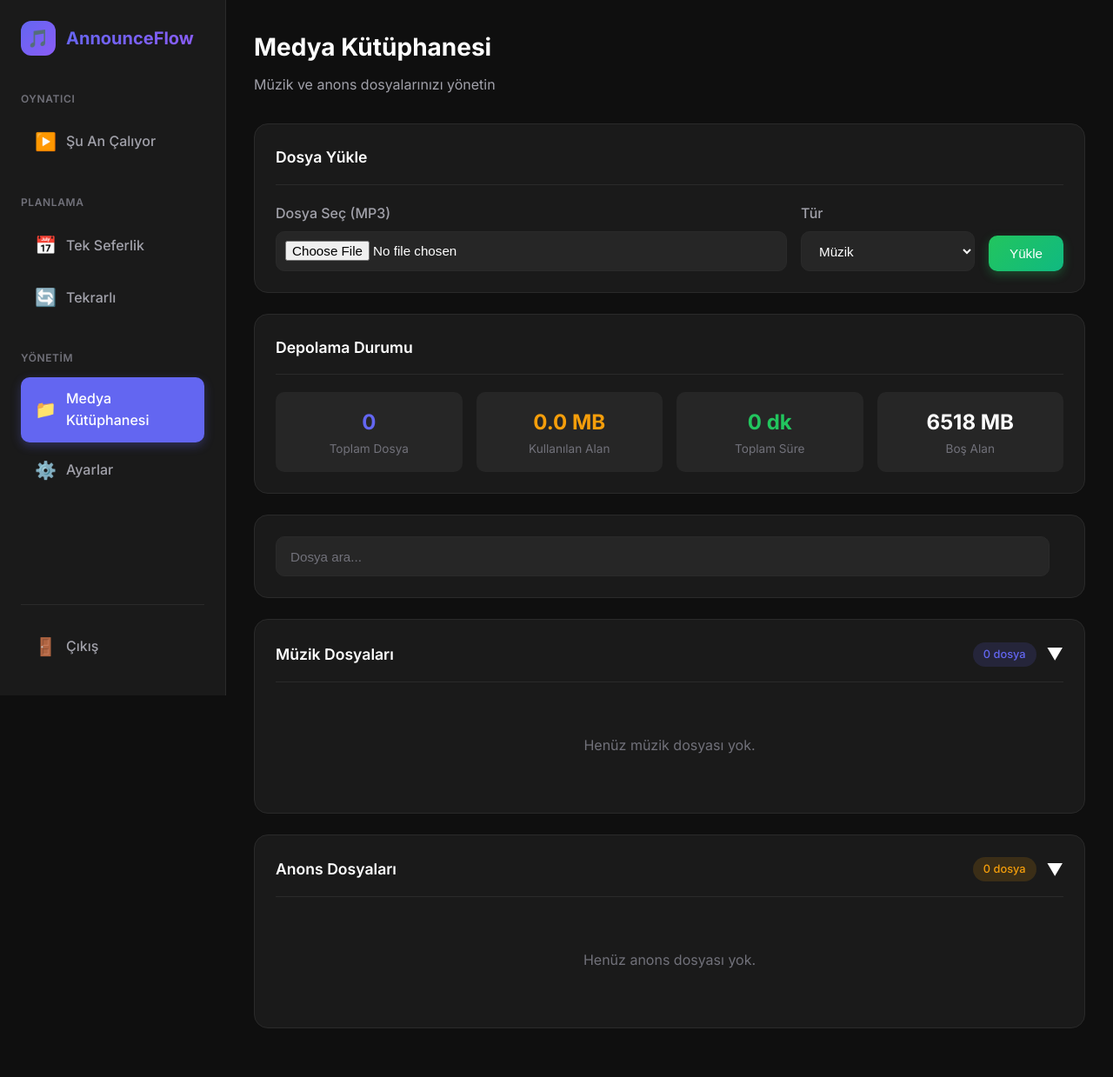
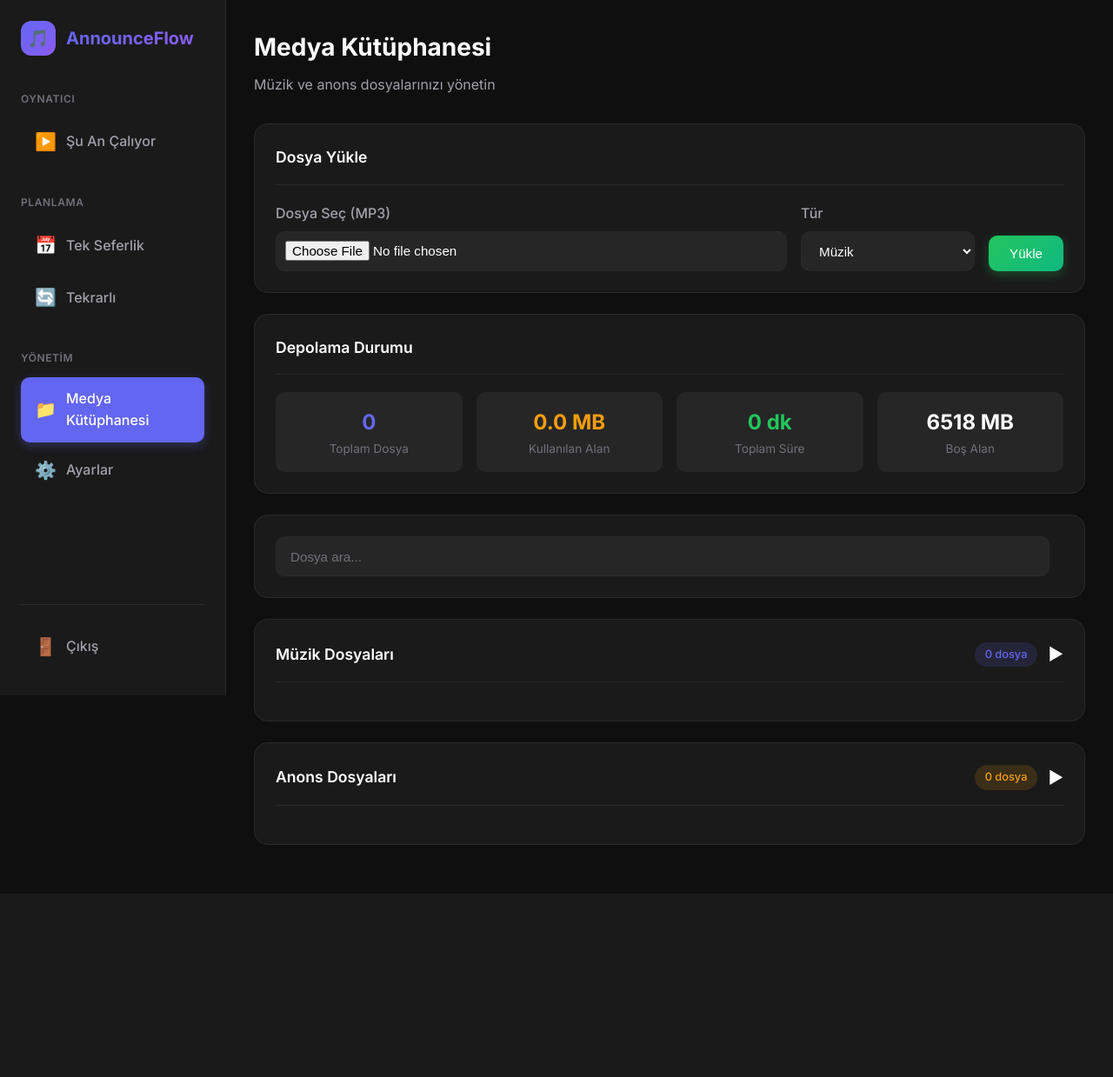
Before and after one commit to berkaybakac/announceflow, a Flask app: page /library in a window 1280 px wide. Shown: the whole page at 87% size. After the commit the page ends 972 px from the top, so only its background shows below. Run offline with Flask 3, Linux system fonts and the light colour scheme; the visitor is signed in with stand-in values (Sample User, id 1); data that the repository does not hold is empty.

Commit message:
feat(ui): collapsible media libraries, default collapsed

```diff
--- a/templates/library.html
+++ b/templates/library.html
@@ -69,8 +69,8 @@
 <!-- Search Box -->
 <div class="card animate-in">
     <div style="display: flex; gap: 16px; align-items: center;">
-        <input type="text" class="form-input" id="searchInput" placeholder="Dosya ara..."
-               onkeyup="filterFiles()" style="flex: 1;">
+        <input type="text" class="form-input" id="searchInput" placeholder="Dosya ara..." onkeyup="filterFiles()"
+            style="flex: 1;">
         <span id="searchResult" style="color: var(--text-muted); font-size: 0.9rem;"></span>
     </div>
 </div>
@@ -81,18 +81,19 @@
         <h3 class="card-title">Müzik Dosyaları</h3>
         <div style="display: flex; align-items: center; gap: 12px;">
             <span class="badge badge-primary">{{ music_files|length }} dosya</span>
-            <span id="musicToggle" style="font-size: 1.2rem;">▼</span>
+            <span id="musicToggle" style="font-size: 1.2rem;">►</span>
         </div>
     </div>
 
-    <div id="musicSection">
+    <div id="musicSection" style="display: none;">
         {% if music_files %}
         <div style="margin-bottom: 12px; display: flex; gap: 12px; align-items: center;">
             <label style="display: flex; align-items: center; gap: 8px; cursor: pointer;">
                 <input type="checkbox" id="selectAllMusic" onchange="toggleSelectAll('music')">
                 <span style="color: var(--text-muted);">Tümünü Seç</span>
             </label>
-            <button class="btn btn-danger btn-sm" onclick="deleteSelected('music')" id="deleteSelectedMusic" style="display: none;">
+            <button class="btn btn-danger btn-sm" onclick="deleteSelected('music')" id="deleteSelectedMusic"
+                style="display: none;">
                 Seçilenleri Sil (<span id="musicSelectedCount">0</span>)
             </button>
         </div>
@@ -109,7 +110,8 @@
                 {% for file in music_files %}
                 <tr data-filename="{{ file.filename|lower }}">
                     <td>
-                        <input type="checkbox" class="file-checkbox music-checkbox" value="{{ file.id }}" onchange="updateDeleteButton('music')">
+                        <input type="checkbox" class="file-checkbox music-checkbox" value="{{ file.id }}"
+                            onchange="updateDeleteButton('music')">
                     </td>
                     <td>
                         <strong>{{ file.filename }}</strong>
@@ -144,18 +146,19 @@
         <h3 class="card-title">Anons Dosyaları</h3>
         <div style="display: flex; align-items: center; gap: 12px;">
             <span class="badge badge-warning">{{ announcement_files|length }} dosya</span>
-            <span id="announcementToggle" style="font-size: 1.2rem;">▼</span>
+            <span id="announcementToggle" style="font-size: 1.2rem;">►</span>
         </div>
     </div>
 
-    <div id="announcementSection">
+    <div id="announcementSection" style="display: none;">
         {% if announcement_files %}
         <div style="margin-bottom: 12px; display: flex; gap: 12px; align-items: center;">
             <label style="display: flex; align-items: center; gap: 8px; cursor: pointer;">
                 <input type="checkbox" id="selectAllAnnouncement" onchange="toggleSelectAll('announcement')">
                 <span style="color: var(--text-muted);">Tümünü Seç</span>
             </label>
-            <button class="btn btn-danger btn-sm" onclick="deleteSelected('announcement')" id="deleteSelectedAnnouncement" style="display: none;">
+            <button class="btn btn-danger btn-sm" onclick="deleteSelected('announcement')"
+                id="deleteSelectedAnnouncement" style="display: none;">
                 Seçilenleri Sil (<span id="announcementSelectedCount">0</span>)
             </button>
         </div>
@@ -172,7 +175,8 @@
                 {% for file in announcement_files %}
                 <tr data-filename="{{ file.filename|lower }}">
                     <td>
-                        <input type="checkbox" class="file-checkbox announcement-checkbox" value="{{ file.id }}" onchange="updateDeleteButton('announcement')">
+                        <input type="checkbox" class="file-checkbox announcement-checkbox" value="{{ file.id }}"
+                            onchange="updateDeleteButton('announcement')">
                     </td>
                     <td>
                         <strong>{{ file.filename }}</strong>
```
